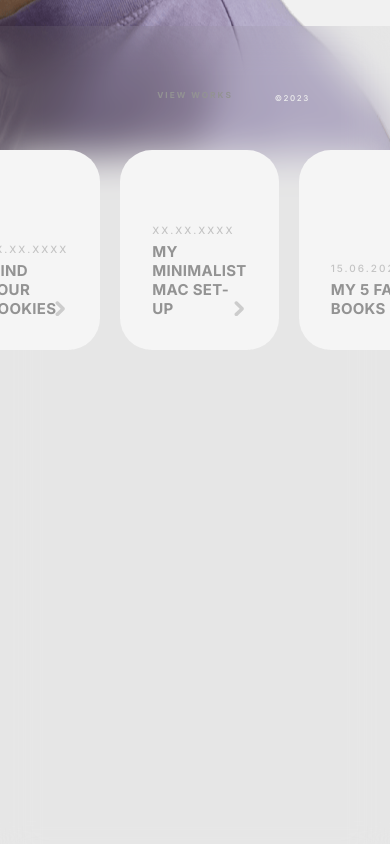
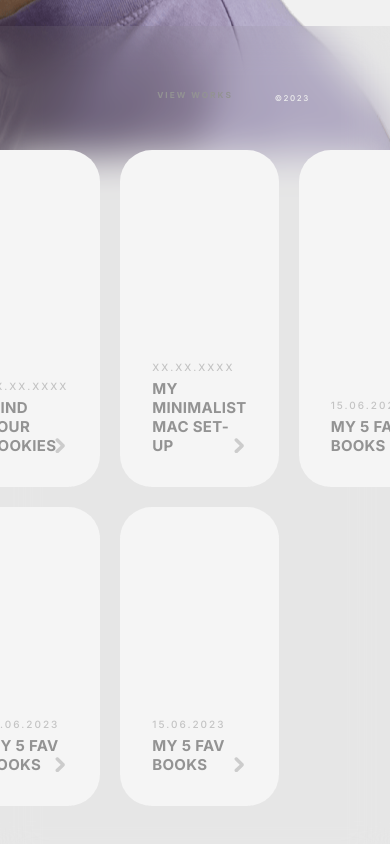
Before and after one commit to aeonyuonmiller/folioz, a Next.js app: page / in a window 390 px wide. Shown: the part 691-1535 px from the top of the page. Built offline with nearby package versions, Linux system fonts and the light colour scheme.

Commit message:
responsive cards

```diff
--- a/src/app/globals.css
+++ b/src/app/globals.css
@@ -158,8 +158,7 @@ a {
 
   border-radius: var(--border-radius);
   padding: 2rem;
-  margin-top: 0;
-  height: 200px;
+  height: 100%;
   width: 100%;
 
   box-shadow:
--- a/src/app/page.js
+++ b/src/app/page.js
@@ -19,6 +19,8 @@ export default function Home() {
         <Card title="Mind your cookies" date="xx.xx.xxxx" />
         <Card title="my minimalist mac set-up" date="xx.xx.xxxx" />
         <Card title="My 5 fav books" date="15.06.2023" />
+        <Card title="My 5 fav books" date="15.06.2023" />
+        <Card title="My 5 fav books" date="15.06.2023" />
       </div>
     </motion.div>
 
```
